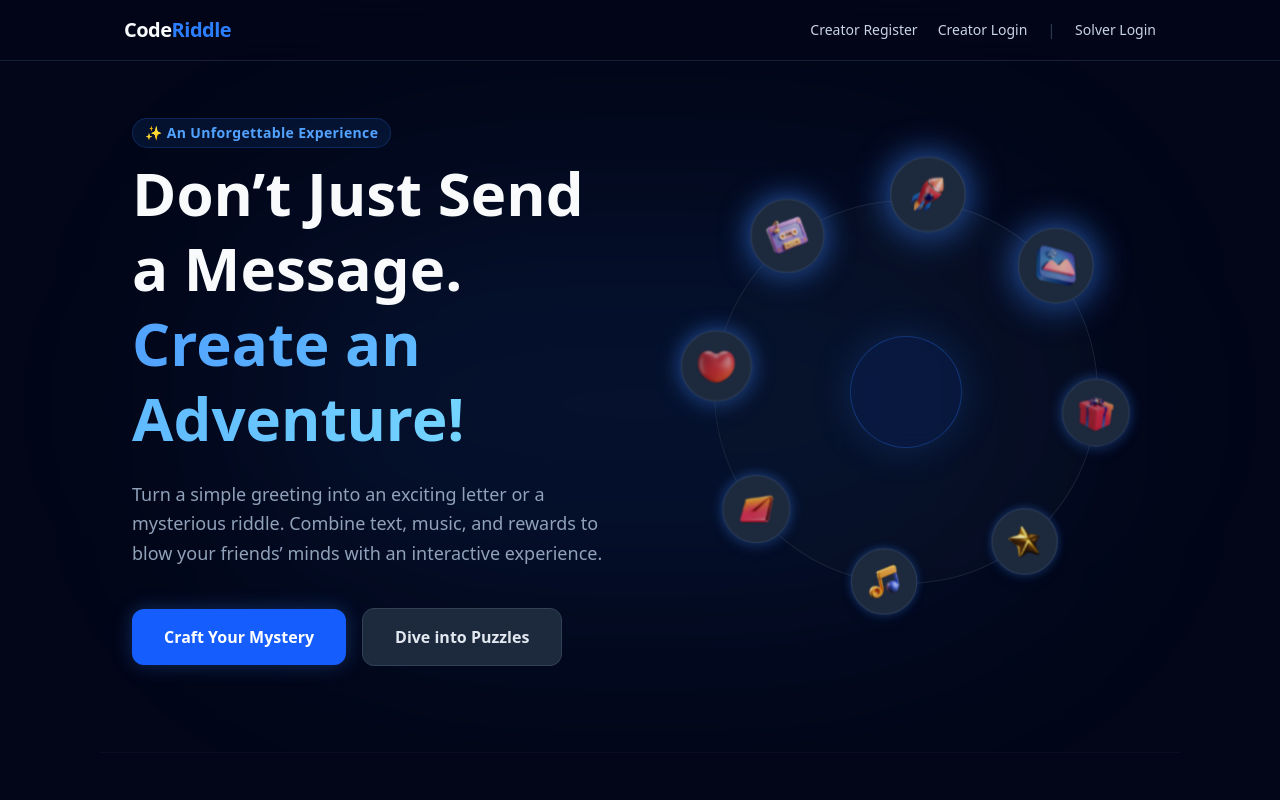
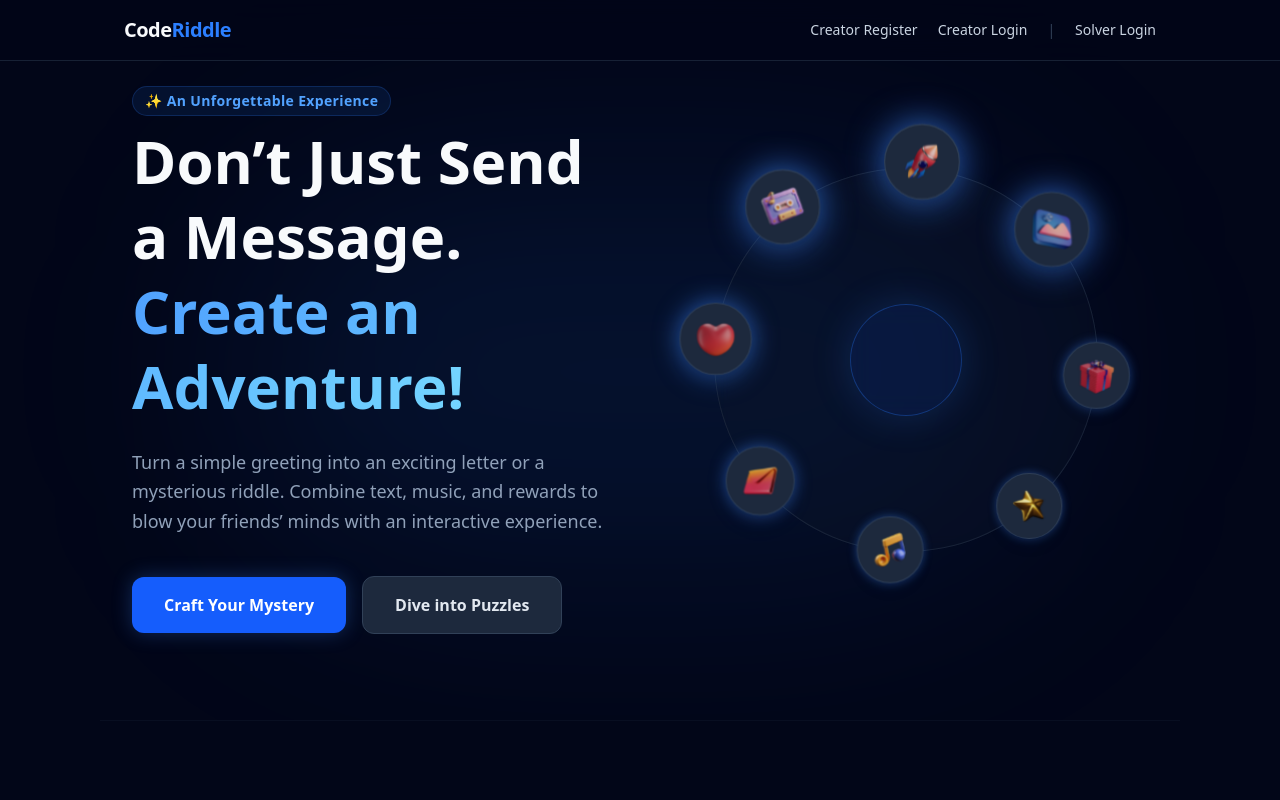
Before and after one commit to mohammad-khs/code-riddle, a Next.js app: page / in a window 1280 px wide. Shown: the top 800 px of the page. Built offline with nearby package versions, Linux system fonts and the light colour scheme; no server answers.

Commit message:
fix(layout): make root viewport height dynamic
Update the root body from `min-h-screen` to `h-dvh` and remove main content padding so the app layout adapts to the dynamic viewport height without extra vertical spacing.

```diff
--- a/app/layout.tsx
+++ b/app/layout.tsx
@@ -26,10 +26,10 @@ export default function RootLayout({
   return (
     <html lang="en">
       <body
-        className={`${geistSans.variable} ${geistMono.variable} antialiased flex flex-col min-h-screen bg-slate-950 text-slate-50`}
+        className={`${geistSans.variable} ${geistMono.variable} antialiased flex flex-col h-dvh bg-slate-950 text-slate-50`}
       >
         <NavBar />
-        <main className="flex-1 flex items-center justify-center px-6 py-8 relative z-10">
+        <main className="flex-1 flex items-center justify-center relative z-10">
           <div className="max-w-[1080px] w-full">{children}</div>
         </main>
       </body>
```
